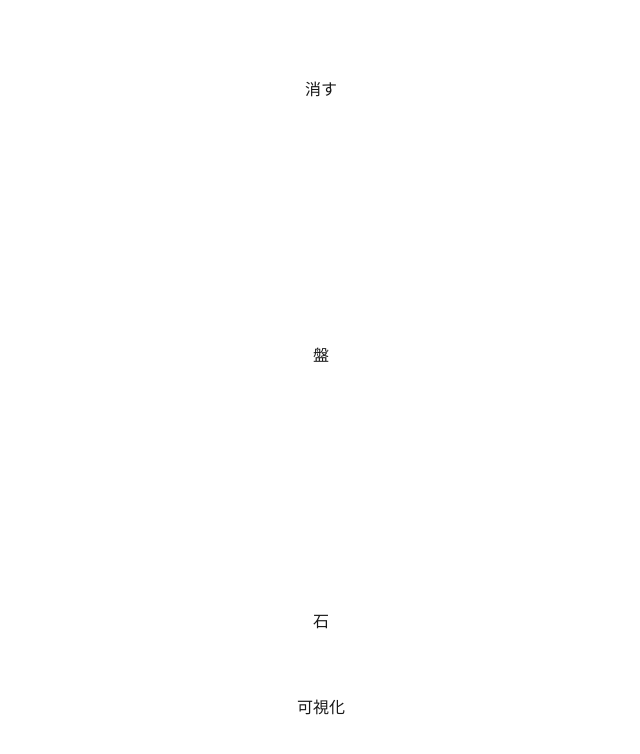
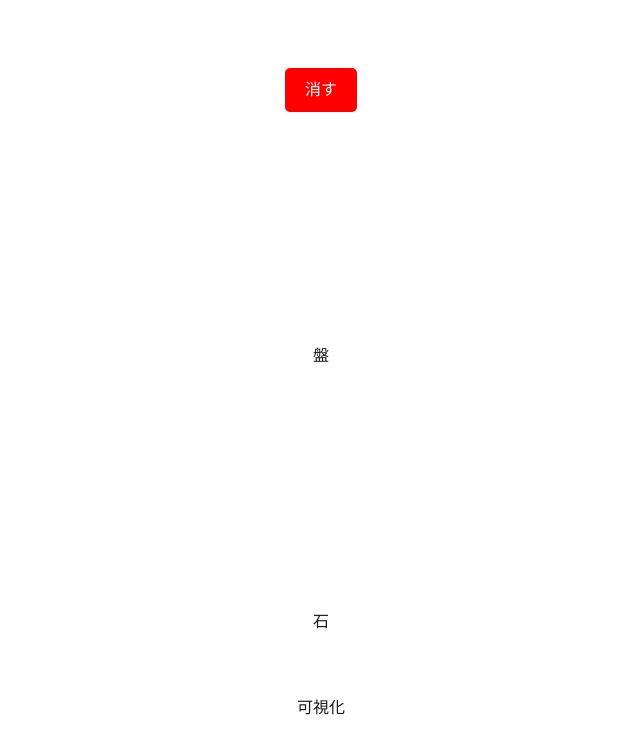
Before and after one commit to u-sho/go-visualizer, a Next.js app: page / in a window 1280 px wide. Shown: the top 754 px of the page, without its empty margins (319-959 px from the left). Built offline with nearby package versions, Linux system fonts and the light colour scheme.

Commit message:
Deleteボタン作った

```diff
--- a/src/components/DeleteButton.tsx
+++ b/src/components/DeleteButton.tsx
@@ -1,3 +1,5 @@
 export const DeleteButton = () => {
-    return <button>消す</button>
+    return <button style={{ backgroundColor: 'red', color: 'white', padding: '10px 20px', borderRadius: '5px', border: 'none', cursor: 'pointer' }}>
+    消す
+  </button>
 }
```
